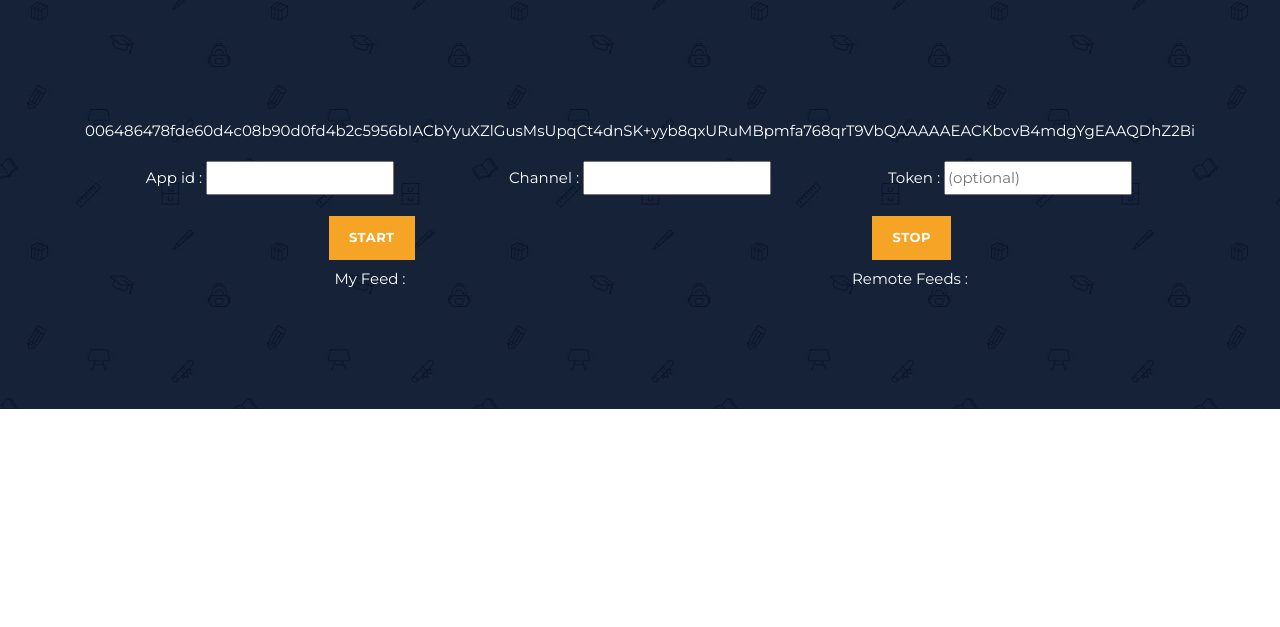
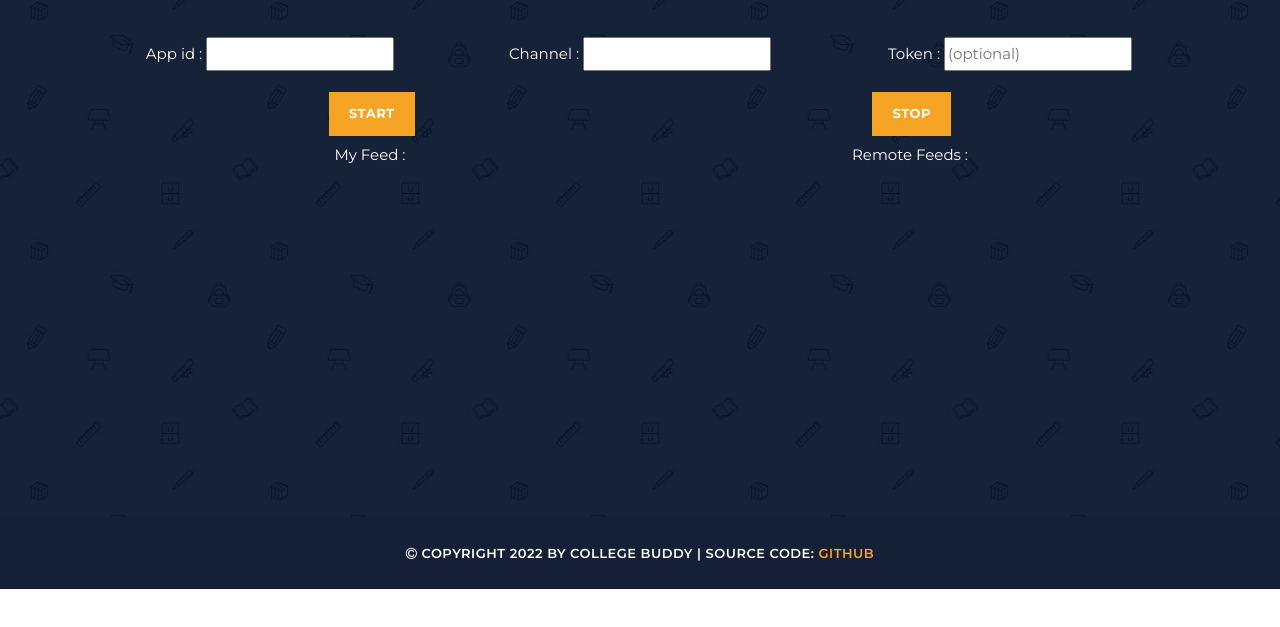
Before and after one commit to WebBud/final-project, a plain HTML site: page index2.html in a window 1280 px wide. Shown: the part 83-710 px from the top of the page. Drawn offline with nearby package versions, Linux system fonts and the light colour scheme.

Commit message:
changes_20apr

```diff
--- a/assets/css/templatemo-grad-school.css
+++ b/assets/css/templatemo-grad-school.css
@@ -410,6 +410,7 @@ section.features .col-4 {
 .features-content:hover {
     background-color: #f5a425;
     box-shadow: 0px 0px 30px rgba(0,0,0,0.5);
+    cursor: pointer;
 }
 
 .features-content h4 {
@@ -1563,8 +1564,9 @@ section.stream-area {
   background-color: #172238;
   background-repeat: no-repeat;
   background-size: cover;
+  height: 600px;
   padding-bottom: 100px;
-  padding-top: 200px;
+  padding-top: 120px;
 }
 
 @media screen and (max-width: 992px) {
--- a/assets/js/custom.js
+++ b/assets/js/custom.js
@@ -68,6 +68,9 @@
 	    }
 	 );
 
+	 $(".features").find(".third-features").click(function() {
+		window.location.href = '/index2.html';
+	});
 
 	$( "#tabs" ).tabs();
 
--- a/index2.html
+++ b/index2.html
@@ -30,7 +30,7 @@
         <ul class="main-menu other-menu">
             <li class="col-lg-4 col-12"><a href="#section1"><i class="fa fa-users"></i>&ensp; Feeds</a></li>
             <li class="col-lg-3 col-12"><a href="#section6"><i class="fa fa-comments"></i>&ensp; Live Chat</a></li>
-            <li class="col-lg-4 col-12"><a href="https://webbud.github.io/alumni-connect/index2.html"><i class="fa fa-camera"></i>&ensp; Virtual Meeting</a></li>
+            <li class="col-lg-4 col-12"><a href="#section2"><i class="fa fa-camera"></i>&ensp; Virtual Meeting</a></li>
         </ul>
         </nav>
     </header>
@@ -43,7 +43,6 @@
               <div id='tabs'>
                 <div>
                     <div class="row">
-                        <p>006486478fde60d4c08b90d0fd4b2c5956bIACbYyuXZlGusMsUpqCt4dnSK+yyb8qxURuMBpmfa768qrT9VbQAAAAAEACKbcvB4mdgYgEAAQDhZ2Bi</p>
                         <p class="col-4">App id : <input type="text" id="app-id" value=""></p>
                         <p class="col-4">Channel : <input type="text" id="channel" value=""></p>
                         <p class="col-4">Token : <input type="text" id="token" placeholder="(optional)" value=""></p>
@@ -72,6 +71,18 @@
         </div>
     </section>
 
+      <footer>
+        <div class="container">
+          <div class="row">
+            <div class="col-md-12">
+              <p><i class="fa fa-copyright"></i> Copyright 2022 by College Buddy
+
+               | Source Code: <a href="https://github.com/WebBud/final-project" rel="sponsored" target="_blank">Github</a></p>
+            </div>
+          </div>
+        </div>
+      </footer>
+
 
     <script src="vendor/jquery/jquery.min.js"></script>
     <script src="vendor/bootstrap/js/bootstrap.bundle.min.js"></script>
```
Also changed, not shown: index.html (+2 -2 lines).
